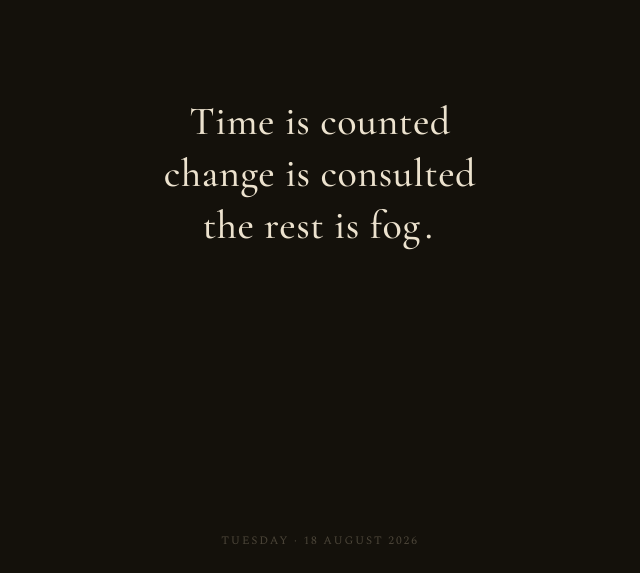
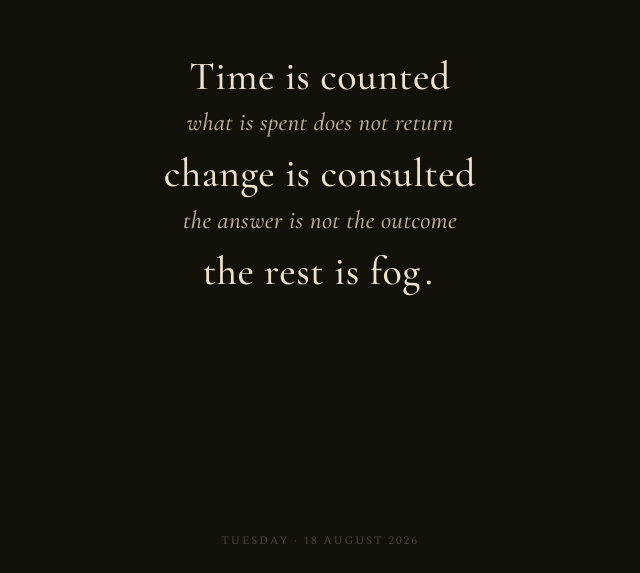
Before and after one commit to owenkaolii/personaltools, a plain HTML site: page index.html in a window 1280 px wide. Shown: the part 227-800 px from the top of the page, without its empty margins (320-960 px from the left). Drawn offline with nearby package versions, Linux system fonts and the light colour scheme.

Commit message:
Add files via upload

```diff
--- a/index.html
+++ b/index.html
@@ -45,9 +45,18 @@ body{
   transform:translateY(14px);
   animation:settle 1.5s cubic-bezier(.22,.61,.36,1) forwards;
 }
-.cl:nth-child(1){animation-delay:.15s}
-.cl:nth-child(2){animation-delay:.55s}
-.cl:nth-child(3){animation-delay:.95s}
+.cl.q{
+  font-size:clamp(20px,4.6vw,25px);
+  font-style:italic;
+  color:var(--ink2);
+  line-height:1.5;
+  margin:.10em 0 .22em;
+}
+.cl:nth-child(1){animation-delay:.10s}
+.cl:nth-child(2){animation-delay:.45s}
+.cl:nth-child(3){animation-delay:.80s}
+.cl:nth-child(4){animation-delay:1.15s}
+.cl:nth-child(5){animation-delay:1.50s}
 @keyframes settle{to{opacity:1;transform:none}}
 
 /* doors — indistinguishable until touched */
@@ -139,7 +148,9 @@ body.open .foot{opacity:.85;color:var(--ink2)}
   ────────────────────────────────────────────────────────────── -->
   <div class="line">
     <span class="cl">Time is <a class="door" data-go="calendar.html">counted</a></span>
+    <span class="cl q">what is spent does not return</span>
     <span class="cl">change is <a class="door" data-go="iching.html">consulted</a></span>
+    <span class="cl q">the answer is not the outcome</span>
     <span class="cl">the rest is fog<span class="seam" id="seam">.</span></span>
   </div>
 
```
